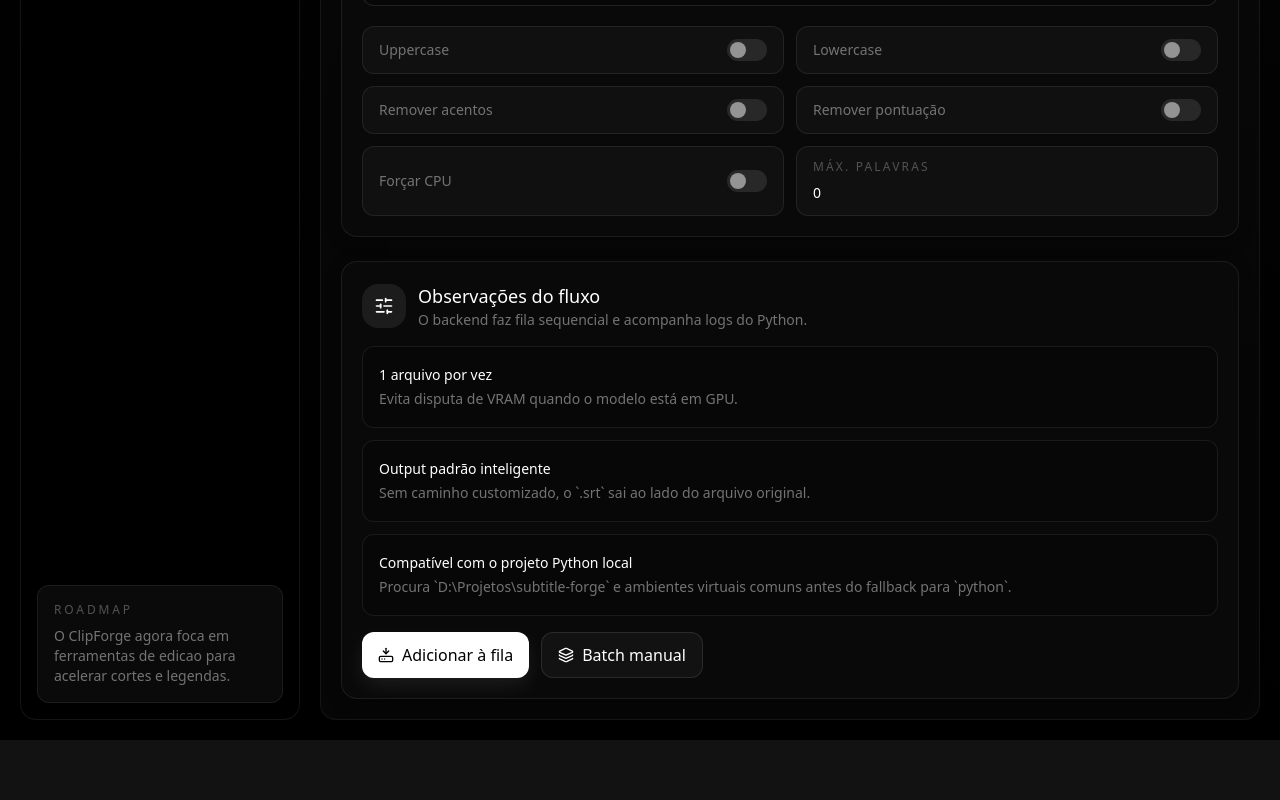
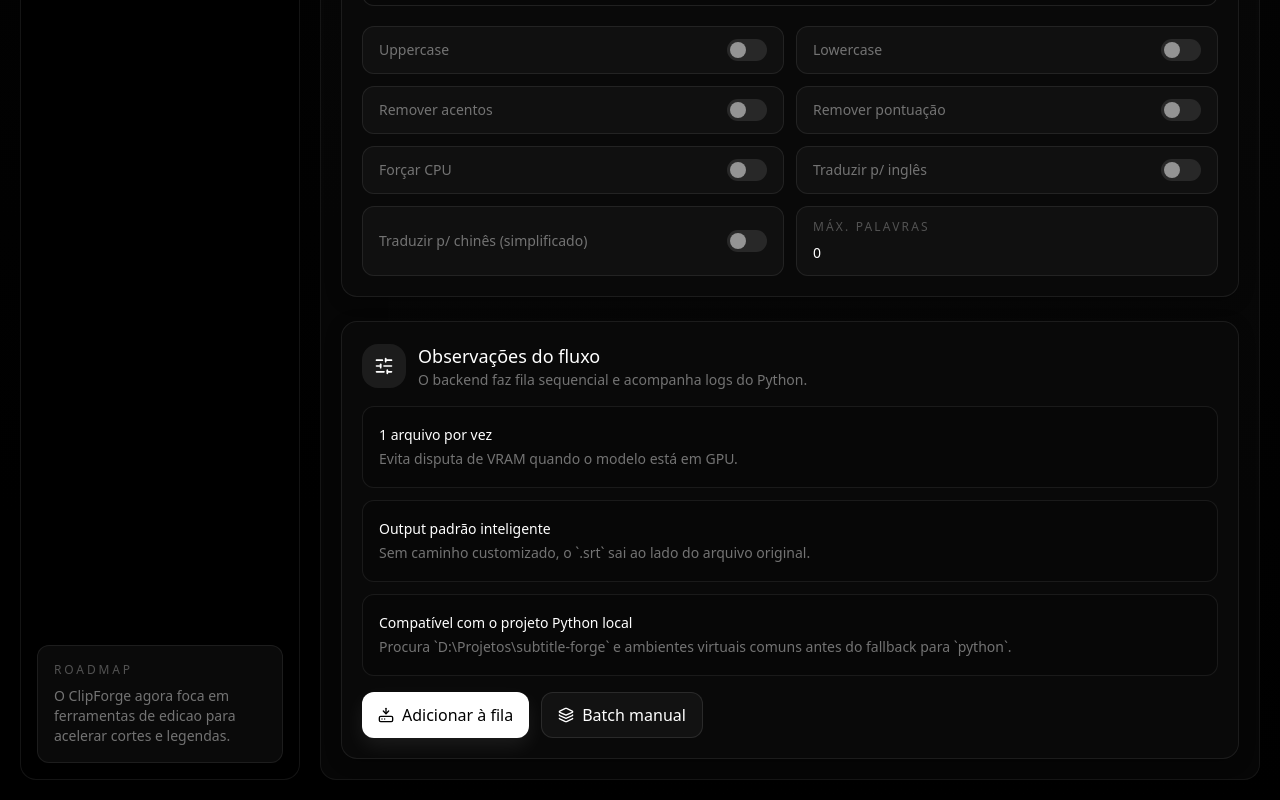
Before and after one commit to JooaoPedro15/Careca-Studio, a React (Vite) app: page / in a window 1280 px wide. Shown: the part 1501-2301 px from the top of the page. Before the commit the page ends 2241 px from the top, so only its background shows below. Built offline with nearby package versions, Linux system fonts and the light colour scheme.

Commit message:
feat: adiciona controles de traducao de legenda na UI do SubtitleForge

```diff
--- a/src/components/subtitle/TaskItem.tsx
+++ b/src/components/subtitle/TaskItem.tsx
@@ -67,6 +67,11 @@ export function TaskItem({ task, onCancel, onOpenOutput, onRetry }: TaskItemProp
               Abrir saída
             </Button>
           ) : null}
+          {Object.entries(task.translatedOutputs).map(([lang, path]) => (
+            <Button key={lang} leadingIcon={<FolderSearch className="h-4 w-4" />} onClick={() => onOpenOutput(path)} variant="ghost">
+              Abrir .{lang}.srt
+            </Button>
+          ))}
           {(task.status === 'error' || task.status === 'cancelled') && (
             <Button
               leadingIcon={<RotateCcw className="h-4 w-4" />}
@@ -128,6 +133,12 @@ export function TaskItem({ task, onCancel, onOpenOutput, onRetry }: TaskItemProp
             {task.error}
           </span>
         ) : null}
+        {Object.entries(task.translationErrors).map(([lang, message]) => (
+          <span key={lang} className="inline-flex items-center gap-1 text-status-yellow">
+            <TriangleAlert className="h-3.5 w-3.5" />
+            Traducao {lang} falhou: {message}
+          </span>
+        ))}
         {isActive ? (
           <span className="inline-flex items-center gap-1 text-status-yellow">
             <LoaderCircle className="h-3.5 w-3.5 animate-spin" />
--- a/src/pages/SubtitleForge.tsx
+++ b/src/pages/SubtitleForge.tsx
@@ -161,6 +161,32 @@ export function SubtitleForgePage({
                   onChange={(checked) => patchSettings({ useCpu: checked })}
                 />
               </div>
+              <div className="flex items-center justify-between rounded-xl border border-white/8 bg-white/[0.03] px-4 py-3 text-sm text-text-secondary">
+                <span>Traduzir p/ inglês</span>
+                <Toggle
+                  checked={settings.translateTo.includes('en')}
+                  onChange={(checked) =>
+                    patchSettings({
+                      translateTo: checked
+                        ? [...settings.translateTo, 'en']
+                        : settings.translateTo.filter((lang) => lang !== 'en'),
+                    })
+                  }
+                />
+              </div>
+              <div className="flex items-center justify-between rounded-xl border border-white/8 bg-white/[0.03] px-4 py-3 text-sm text-text-secondary">
+                <span>Traduzir p/ chinês (simplificado)</span>
+                <Toggle
+                  checked={settings.translateTo.includes('zh')}
+                  onChange={(checked) =>
+                    patchSettings({
+                      translateTo: checked
+                        ? [...settings.translateTo, 'zh']
+                        : settings.translateTo.filter((lang) => lang !== 'zh'),
+                    })
+                  }
+                />
+              </div>
               <div className="space-y-2 rounded-xl border border-white/8 bg-white/[0.03] px-4 py-3 text-sm text-text-secondary">
                 <span className="block text-xs uppercase tracking-[0.18em] text-text-muted">Máx. palavras</span>
                 <input
```
Also changed, not shown: 1 other file (tests, documents, lock files or other folders).
